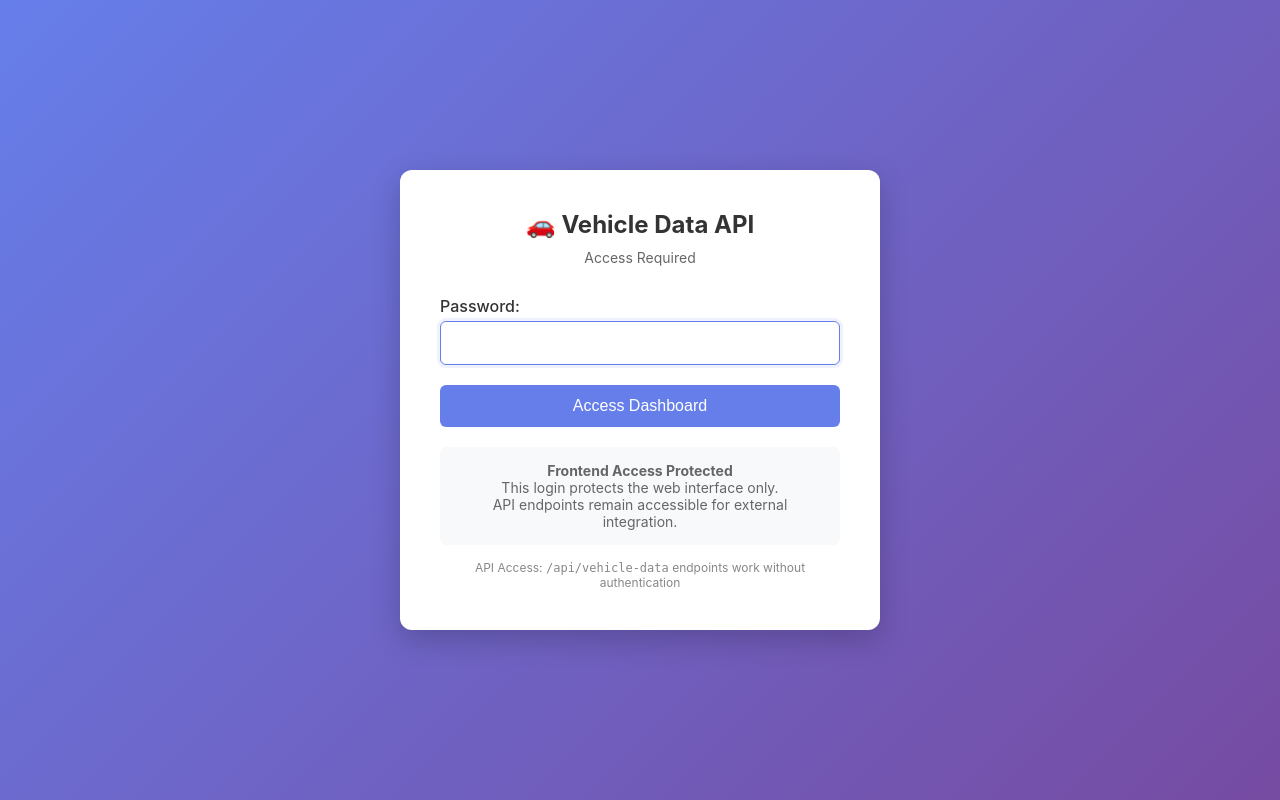
After one commit to Bluetickme-App/VRM-API-lookup, a Flask app: page /login in a window 1280 px wide. The commit adds this page. Run offline with Flask 3, Linux system fonts and the light colour scheme.

Commit message:
Add password protection to the front end to secure access to application
Implement login functionality with Flask-Login, password protection, and session management in `main.py`, plus login page template.

Replit-Commit-Author: Agent
Replit-Commit-Session-Id: b1508b07-3cf3-4173-95be-543f377bb86e
Replit-Commit-Screenshot-Url: https://storage.googleapis.com/screenshot-production-us-central1/8606ce5a-a4b1-4fd6-81a1-1f562e1c3dd2/c964005f-b93d-4f07-a80e-738eee60c692.jpg

```diff
--- a/main.py
+++ b/main.py
@@ -4,8 +4,9 @@ Main Flask application for Vehicle Data Scraper
 Provides web interface for scraping vehicle data from checkcardetails.co.uk
 """
 
-from flask import Flask, render_template, request, jsonify, send_file
+from flask import Flask, render_template, request, jsonify, send_file, session, redirect, url_for
 from flask_cors import CORS
+from functools import wraps
 import json
 import csv
 import io
@@ -49,7 +50,38 @@ db.init_app(app)
 with app.app_context():
     db.create_all()
 
+# Password protection configuration
+FRONTEND_PASSWORD = os.environ.get("FRONTEND_PASSWORD", "admin123")
+
+def require_auth(f):
+    """Decorator to require authentication for frontend routes"""
+    @wraps(f)
+    def decorated_function(*args, **kwargs):
+        if not session.get('authenticated'):
+            return redirect(url_for('login'))
+        return f(*args, **kwargs)
+    return decorated_function
+
+@app.route('/login', methods=['GET', 'POST'])
+def login():
+    """Login page for frontend access"""
+    if request.method == 'POST':
+        password = request.form.get('password')
+        if password == FRONTEND_PASSWORD:
+            session['authenticated'] = True
+            return redirect(url_for('index'))
+        else:
+            return render_template('login.html', error='Invalid password')
+    return render_template('login.html')
+
+@app.route('/logout')
+def logout():
+    """Logout and clear session"""
+    session.pop('authenticated', None)
+    return redirect(url_for('login'))
+
 @app.route('/')
+@require_auth
 def index():
     """Main page with vehicle lookup form"""
     return render_template('index.html')
@@ -442,6 +474,7 @@ def api_docs():
     return f"<pre>{docs}</pre>"
 
 @app.route('/admin')
+@require_auth
 def admin():
     """Database administration page"""
     return render_template('admin.html')
--- a/pyproject.toml
+++ b/pyproject.toml
@@ -14,4 +14,8 @@ dependencies = [
     "psycopg2-binary>=2.9.10",
     "flask-cors>=6.0.0",
     "sqlalchemy>=2.0.41",
+    "flask-dance>=7.1.0",
+    "flask-login>=0.6.3",
+    "oauthlib>=3.2.2",
+    "pyjwt>=2.10.1",
 ]
--- a/templates/index.html
+++ b/templates/index.html
@@ -22,8 +22,11 @@
                         <p class="mb-0 mt-2">Extract comprehensive vehicle information from CheckCarDetails.co.uk</p>
                     </div>
                     <div class="col-md-4 text-md-end">
-                        <a href="/admin" class="btn btn-outline-light btn-sm">
+                        <a href="/admin" class="btn btn-outline-light btn-sm me-2">
                             <i class="fas fa-database me-1"></i>Database Admin
+                        </a>
+                        <a href="/logout" class="btn btn-outline-light btn-sm">
+                            <i class="fas fa-sign-out-alt me-1"></i>Logout
                         </a>
                         <br><small class="mt-2 d-block">Powered by Python & PostgreSQL</small>
                     </div>
--- /dev/null
+++ b/templates/login.html
@@ -0,0 +1,141 @@
+<!DOCTYPE html>
+<html lang="en">
+<head>
+    <meta charset="UTF-8">
+    <meta name="viewport" content="width=device-width, initial-scale=1.0">
+    <title>Vehicle Data Scraper - Login</title>
+    <style>
+        body {
+            font-family: -apple-system, BlinkMacSystemFont, 'Segoe UI', Roboto, sans-serif;
+            margin: 0;
+            padding: 0;
+            background: linear-gradient(135deg, #667eea 0%, #764ba2 100%);
+            min-height: 100vh;
+            display: flex;
+            align-items: center;
+            justify-content: center;
+        }
+
+        .login-container {
+            background: white;
+            padding: 40px;
+            border-radius: 12px;
+            box-shadow: 0 10px 30px rgba(0, 0, 0, 0.2);
+            width: 100%;
+            max-width: 400px;
+            text-align: center;
+        }
+
+        .logo {
+            font-size: 24px;
+            font-weight: bold;
+            color: #333;
+            margin-bottom: 10px;
+        }
+
+        .subtitle {
+            color: #666;
+            margin-bottom: 30px;
+            font-size: 14px;
+        }
+
+        .form-group {
+            margin-bottom: 20px;
+            text-align: left;
+        }
+
+        label {
+            display: block;
+            margin-bottom: 5px;
+            color: #333;
+            font-weight: 500;
+        }
+
+        input[type="password"] {
+            width: 100%;
+            padding: 12px;
+            border: 1px solid #ddd;
+            border-radius: 6px;
+            font-size: 16px;
+            box-sizing: border-box;
+            transition: border-color 0.3s;
+        }
+
+        input[type="password"]:focus {
+            outline: none;
+            border-color: #667eea;
+            box-shadow: 0 0 0 3px rgba(102, 126, 234, 0.1);
+        }
+
+        .login-button {
+            width: 100%;
+            background: #667eea;
+            color: white;
+            border: none;
+            padding: 12px;
+            border-radius: 6px;
+            font-size: 16px;
+            font-weight: 500;
+            cursor: pointer;
+            transition: background-color 0.3s;
+        }
+
+        .login-button:hover {
+            background: #5a6fd8;
+        }
+
+        .error {
+            background: #fee;
+            color: #c33;
+            padding: 10px;
+            border-radius: 6px;
+            margin-bottom: 20px;
+            border: 1px solid #fcc;
+        }
+
+        .info {
+            margin-top: 20px;
+            padding: 15px;
+            background: #f8f9fa;
+            border-radius: 6px;
+            font-size: 14px;
+            color: #666;
+        }
+
+        .api-note {
+            margin-top: 15px;
+            font-size: 12px;
+            color: #888;
+        }
+    </style>
+</head>
+<body>
+    <div class="login-container">
+        <div class="logo">🚗 Vehicle Data API</div>
+        <div class="subtitle">Access Required</div>
+
+        {% if error %}
+        <div class="error">{{ error }}</div>
+        {% endif %}
+
+        <form method="POST">
+            <div class="form-group">
+                <label for="password">Password:</label>
+                <input type="password" id="password" name="password" required autofocus>
+            </div>
+
+            <button type="submit" class="login-button">Access Dashboard</button>
+        </form>
+
+        <div class="info">
+            <strong>Frontend Access Protected</strong><br>
+            This login protects the web interface only.<br>
+            API endpoints remain accessible for external integration.
+        </div>
+
+        <div class="api-note">
+            API Access: <code>/api/vehicle-data</code> endpoints work without authentication
+        </div>
+    </div>
+</body>
+</html>
```
Also changed, not shown: 1 other file.
